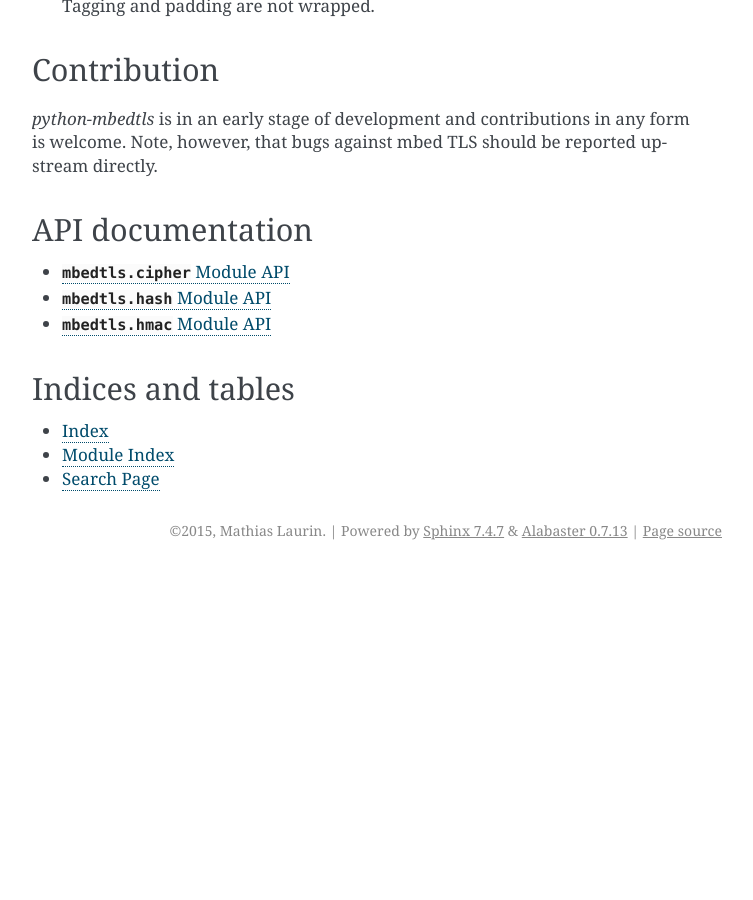
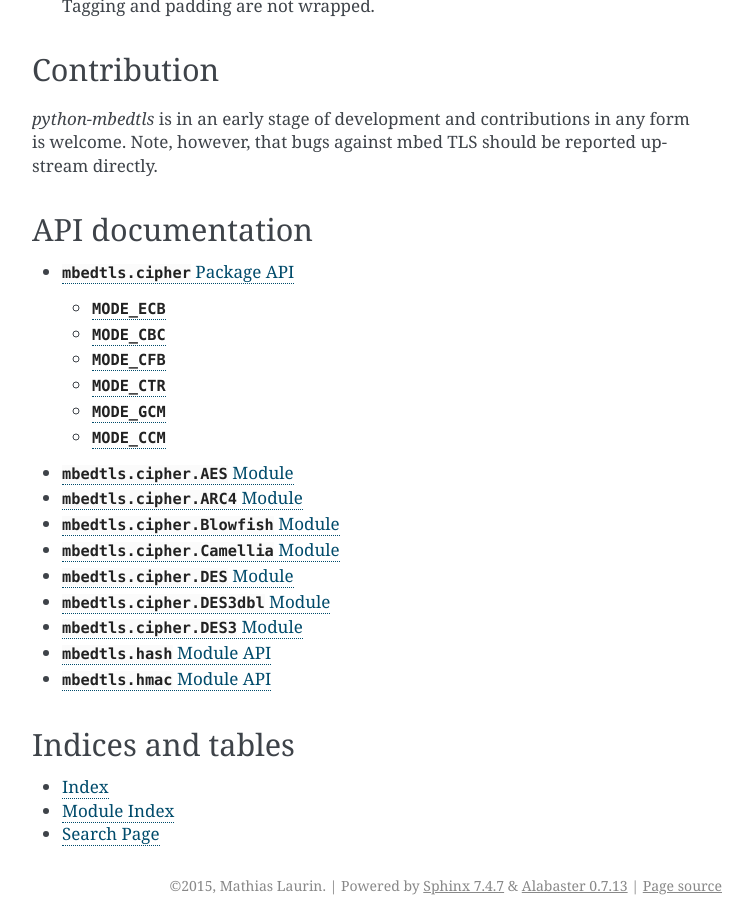
Before and after one commit to Synss/python-mbedtls, a Sphinx documentation site: the page built from docs/index.rst, in a window 1280 px wide and 900 px high, scrolled down 1650 px. Shown: the whole window, without its empty margins (388-1141 px from the left). Built offline with Sphinx 7.4.7, drawn with Linux system fonts in a browser that asks for light colours; before the commit the page ends 2220 px from its top, so only the background shows below that; some of the changed lines change nothing that is shown.

Commit message:
add `cipher` package to documentation

```diff
--- a/docs/apicipher.rst
+++ b/docs/apicipher.rst
@@ -1,4 +1,101 @@
-:mod:`mbedtls.cipher` Module API
+:mod:`mbedtls.cipher` Package API
+=================================
+
+.. automodule:: mbedtls.cipher
+.. data:: MODE_ECB
+.. data:: MODE_CBC
+.. data:: MODE_CFB
+.. data:: MODE_CTR
+.. data:: MODE_GCM
+.. data:: MODE_CCM
+
+
+:mod:`mbedtls.cipher.AES` Module
 ================================
 
-.. automodule:: mbedtls.cipher
+.. automodule:: mbedtls.cipher.AES
+.. data:: mbedtls.cipher.AES.block_size = 16
+
+   Block size in bytes.
+
+.. data:: mbedtls.cipher.AES.key_size = None
+
+   Key size in bytes.
+
+
+:mod:`mbedtls.cipher.ARC4` Module
+=================================
+
+.. automodule:: mbedtls.cipher.ARC4
+.. data:: mbedtls.cipher.ARC4.block_size = 1
+
+   Block size in bytes.
+
+.. data:: mbedtls.cipher.ARC4.key_size = 16
+
+   Key size in bytes.
+
+
+:mod:`mbedtls.cipher.Blowfish` Module
+=====================================
+
+.. automodule:: mbedtls.cipher.Blowfish
+.. data:: mbedtls.cipher.Blowfish.block_size = 8
+
+   Block size in bytes.
+
+.. data:: mbedtls.cipher.Blowfish.key_size = None
+
+   Key size in bytes.
+
+
+:mod:`mbedtls.cipher.Camellia` Module
+=====================================
+
+.. automodule:: mbedtls.cipher.Camellia
+.. data:: mbedtls.cipher.Camellia.block_size = 16
+
+   Block size in bytes.
+
+.. data:: mbedtls.cipher.Camellia.key_size = None
+
+   Key size in bytes.
+
+
+:mod:`mbedtls.cipher.DES` Module
+================================
+
+.. automodule:: mbedtls.cipher.DES
+.. data:: mbedtls.cipher.DES.block_size = 8
+
+   Block size in bytes.
+
+.. data:: mbedtls.cipher.DES.key_size = 8
+
+   Key size in bytes.
+
+
+:mod:`mbedtls.cipher.DES3dbl` Module
+====================================
+
+.. automodule:: mbedtls.cipher.DES3dbl
+.. data:: mbedtls.cipher.DES3dbl.block_size = 8
+
+   Block size in bytes.
+
+.. data:: mbedtls.cipher.DES3dbl.key_size = 16
+
+   Key size in bytes.
+
+
+:mod:`mbedtls.cipher.DES3` Module
+=================================
+
+.. automodule:: mbedtls.cipher.DES3
+.. data:: mbedtls.cipher.DES3.block_size = 8
+
+   Block size in bytes.
+
+.. data:: mbedtls.cipher.DES3.key_size = 24
+
+   Key size in bytes.
```
Also changed, not shown: 1 other file.
